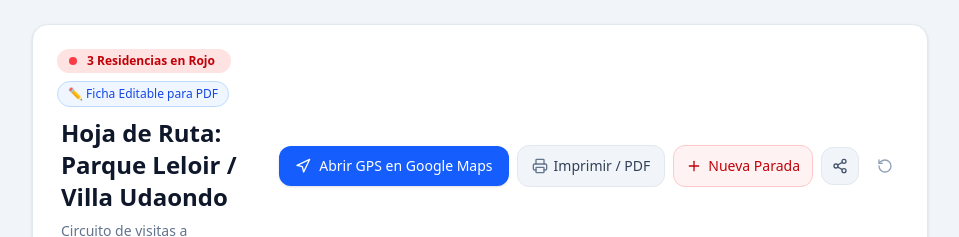
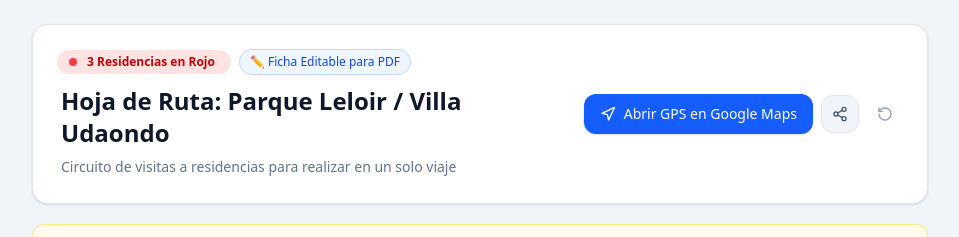
Before and after one commit to hernycai/Circuito_residencias, a React (Vite) app: page / in a window 1280 px wide. Shown: the top 237 px of the page, without its empty margins (160-1119 px from the left). Built offline with nearby package versions, Linux system fonts and the light colour scheme.

Commit message:
refactor: remove print functionality and add modal
Remove printer component and PDF export logic from Header, and make the Add modal trigger optional.

```diff
--- a/metadata.json
+++ b/metadata.json
@@ -2,5 +2,7 @@
   "name": "Circuito Residencias - Villa Udaondo",
   "description": "Hoja de ruta interactiva y editable para el circuito de visitas a residencias en Parque Leloir y Villa Udaondo con mapa GPS y exportación PDF.",
   "requestFramePermissions": [],
-  "majorCapabilities": ["MAJOR_CAPABILITY_SERVER_SIDE_GEMINI_API"]
+  "majorCapabilities": [
+    "MAJOR_CAPABILITY_SERVER_SIDE_GEMINI_API"
+  ]
 }
--- a/src/components/Header.tsx
+++ b/src/components/Header.tsx
@@ -1,8 +1,6 @@
 import React, { useState } from 'react';
 import {
   Navigation,
-  Printer,
-  Plus,
   RotateCcw,
   Share2,
   Check,
@@ -14,7 +12,7 @@ interface HeaderProps {
   settings: RouteSettings;
   places: ResidencePlace[];
   onUpdateSettings: (newSettings: RouteSettings) => void;
-  onOpenAddModal: () => void;
+  onOpenAddModal?: () => void;
   onReset: () => void;
 }
 
@@ -22,7 +20,6 @@ export const Header: React.FC<HeaderProps> = ({
   settings,
   places,
   onUpdateSettings,
-  onOpenAddModal,
   onReset,
 }) => {
   const [copied, setCopied] = useState(false);
@@ -33,10 +30,6 @@ export const Header: React.FC<HeaderProps> = ({
     .join('/')}`;
 
   const visitedCount = places.filter((p) => p.visited).length;
-
-  const handlePrint = () => {
-    window.print();
-  };
 
   const handleCopySummary = () => {
     const summaryText = `${settings.title}\n${settings.subtitle}\n\n${places
@@ -127,28 +120,6 @@ export const Header: React.FC<HeaderProps> = ({
           Abrir GPS en Google Maps
         </a>
 
-        {/* Print / PDF Export */}
-        <button
-          type="button"
-          onClick={handlePrint}
-          className="flex items-center gap-1.5 bg-slate-100 hover:bg-slate-200 active:scale-95 text-slate-700 px-3.5 py-2.5 rounded-xl font-medium text-sm transition-all border border-slate-200"
-          title="Imprimir o guardar como PDF"
-        >
-          <Printer className="w-4 h-4 text-slate-500" />
-          <span>Imprimir / PDF</span>
-        </button>
-
-        {/* Add residence stop */}
-        <button
-          type="button"
-          onClick={onOpenAddModal}
-          className="flex items-center gap-1.5 bg-red-50 hover:bg-red-100 text-red-700 px-3 py-2.5 rounded-xl font-medium text-sm transition-all border border-red-200"
-          title="Agregar una nueva residencia a la hoja de ruta"
-        >
-          <Plus className="w-4 h-4" />
-          <span className="hidden sm:inline">Nueva Parada</span>
-        </button>
-
         {/* Copy summary */}
         <button
           type="button"
```
